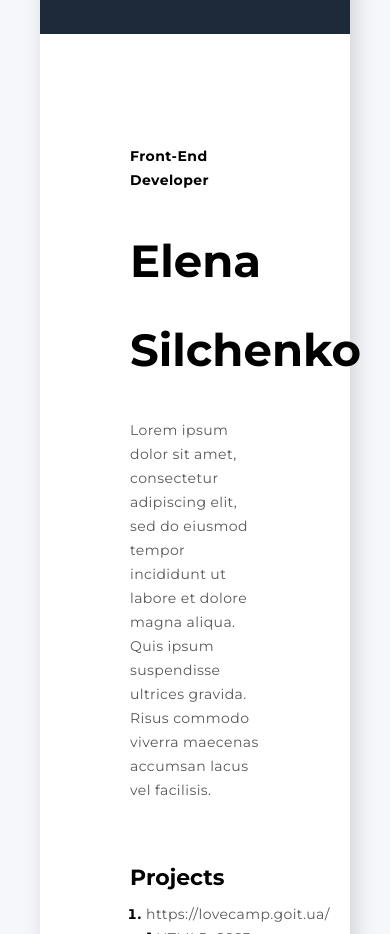
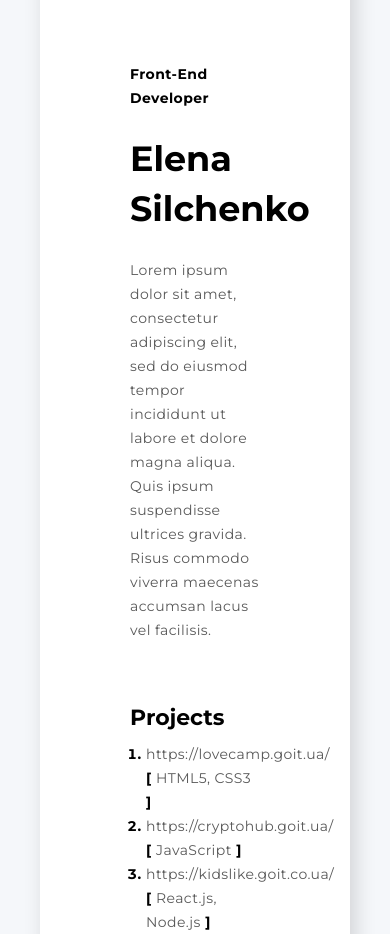
Before and after one commit to Elena-Silchenko/homework, a plain HTML site: page index.html in a window 390 px wide. Shown: the part 1340-2274 px from the top of the page. Drawn offline with Linux system fonts and the light colour scheme.

Commit message:
responsive design fix

```diff
--- a/css/style.css
+++ b/css/style.css
@@ -225,3 +225,13 @@ body {
     flex-direction: column;
   }
 }
+
+@media (max-width: 470px) {
+  .my-photo {
+    width: 100%;
+  }
+  .about-me-container .about-me-compact h1 {
+    font-size: 35px;
+    line-height: 50px;
+  }
+}
```
